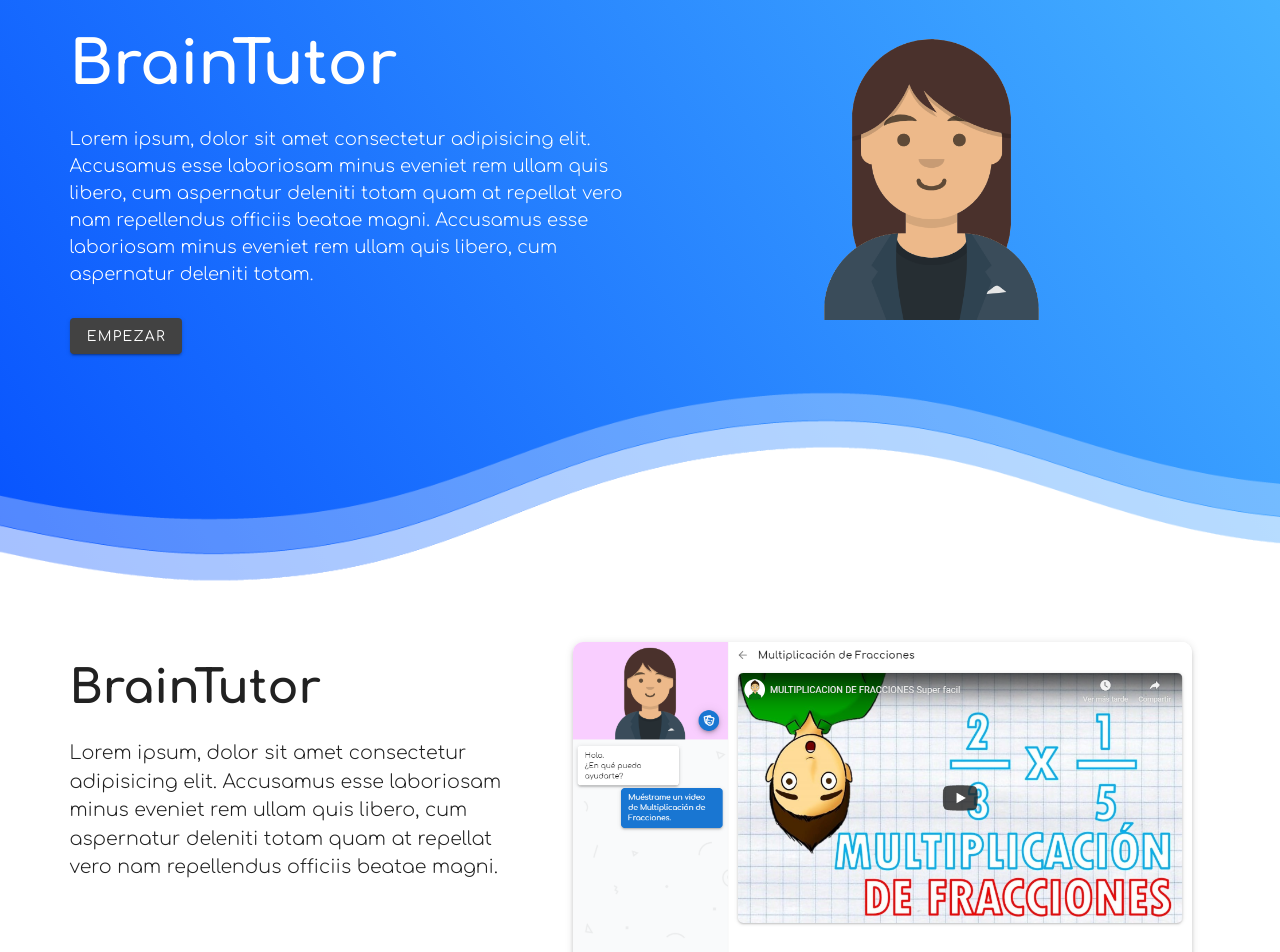
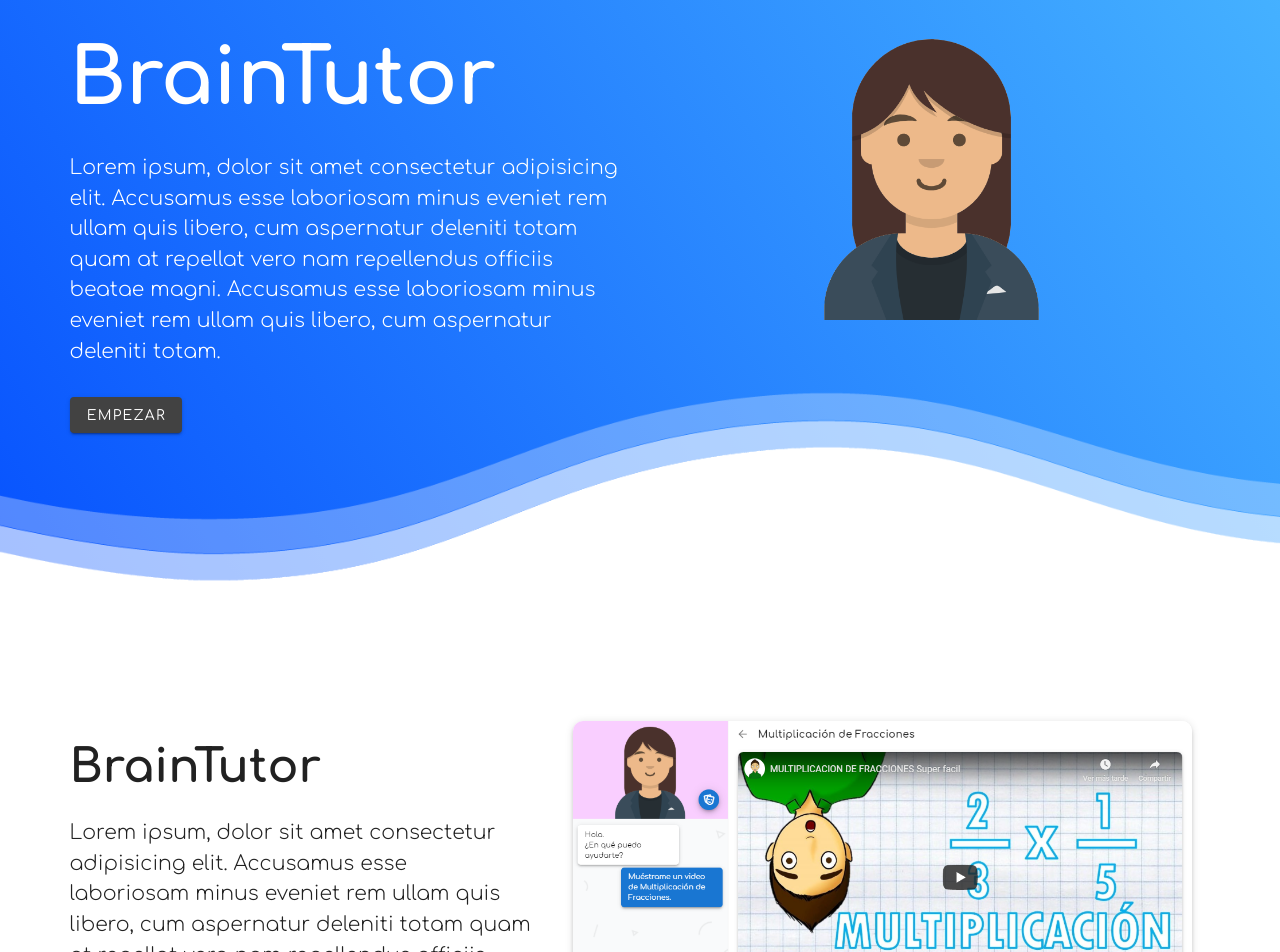
Before and after one commit to braintutor/braintutor, a Vue app: page /#/ in a window 1280 px wide. Shown: the part 120-1072 px from the top of the page. Built offline with nearby package versions, Linux system fonts and the light colour scheme.

Commit message:
deploy project

```diff
--- a/src/views/Home.vue
+++ b/src/views/Home.vue
@@ -81,11 +81,11 @@ export default {
     margin-bottom: 20px;
     color: #fff;
     .principal-title {
-      font-size: 60px;
+      font-size: calc(14px + 5vw);
     }
     .principal-description {
       margin-top: 16px;
-      font-size: 18px;
+      font-size: calc(14px + 0.5vw);
       font-weight: lighter;
     }
     .principal-action {
@@ -113,11 +113,11 @@ export default {
   .secondary-content {
     margin-bottom: 20px;
     .secondary-title {
-      font-size: 46px;
+      font-size: calc(14px + 2.5vw);
     }
     .secondary-description {
       margin-top: 16px;
-      font-size: 19px;
+      font-size: calc(14px + 0.5vw);
       font-weight: lighter;
     }
     .secondary-action {
```
